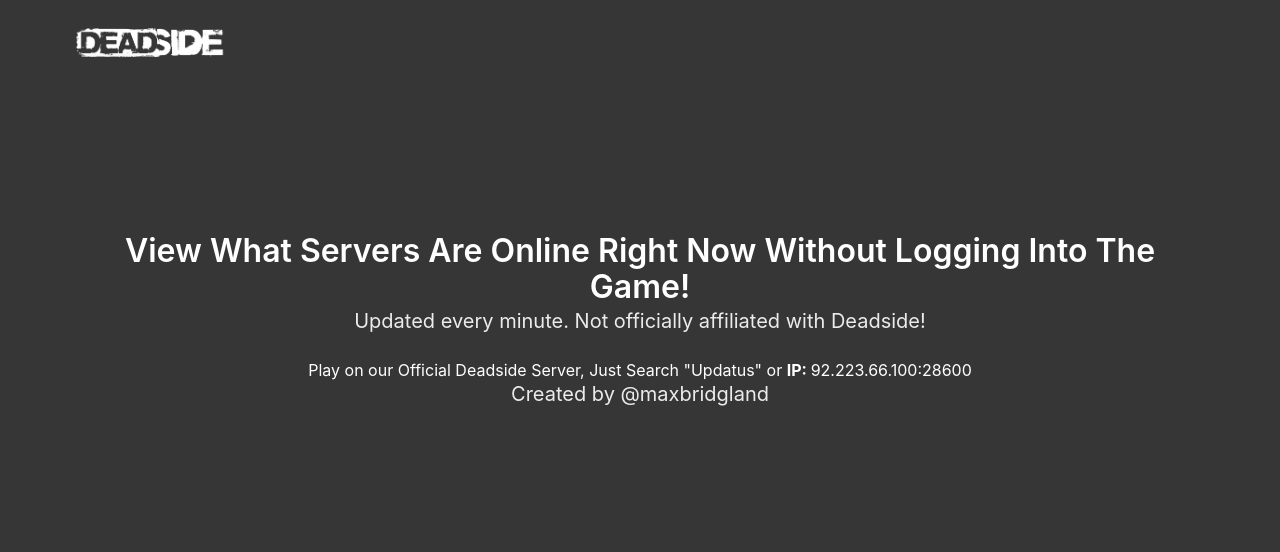
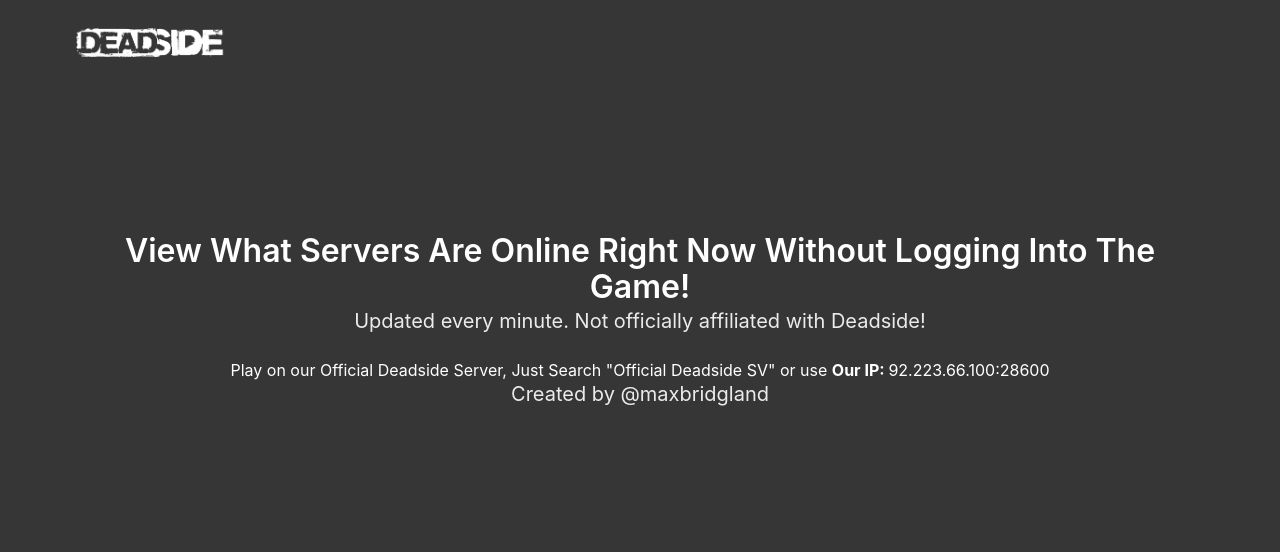
Before and after one commit to M4cs/DeadsideServerViewer, a Flask app: template app/templates/index.html in a window 1280 px wide. Shown: the top 552 px of the page. Run offline with Flask 2, Linux system fonts and the light colour scheme; the template is opened without the code that fills it, so the values that code supplies are empty; some libraries are stand-ins or nearby versions.

Commit message:
Update Server

```diff
--- a/app/templates/index.html
+++ b/app/templates/index.html
@@ -37,8 +37,8 @@
                 </h2>
                 <p class="subtitle">
                     Updated every minute. Not officially affiliated with Deadside! <br>
-                    <p>Play on our Official Deadside Server, Just Search "Updatus" or
-                    <strong style="color: white;">IP: </strong>92.223.66.100:28600</p>
+                    <p>Play on our Official Deadside Server, Just Search "Official Deadside SV" or use
+                    <strong style="color: white;">Our IP: </strong>92.223.66.100:28600</p>
                 </p>
                 <p class="subtitle">Created by <a href="https://twitter.com/maxbridgland">@maxbridgland</a></p>
             </div>
```
